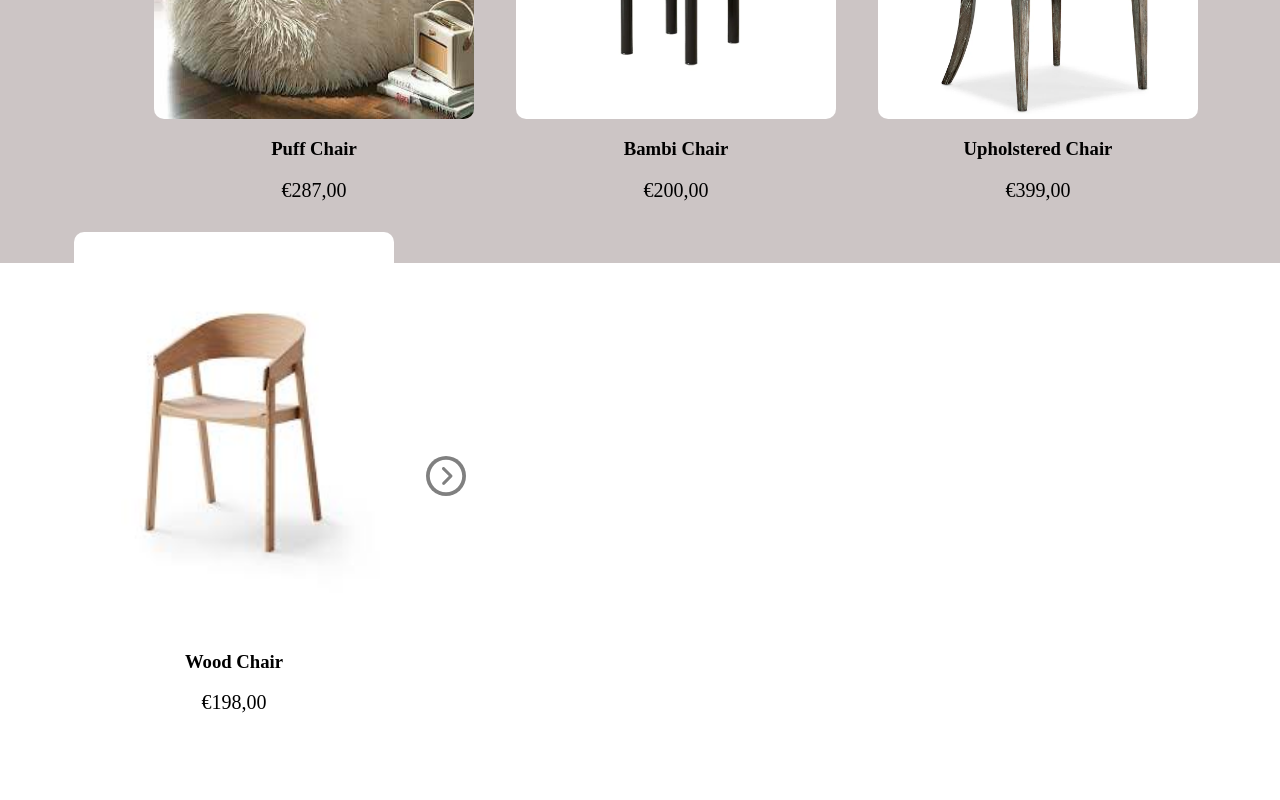
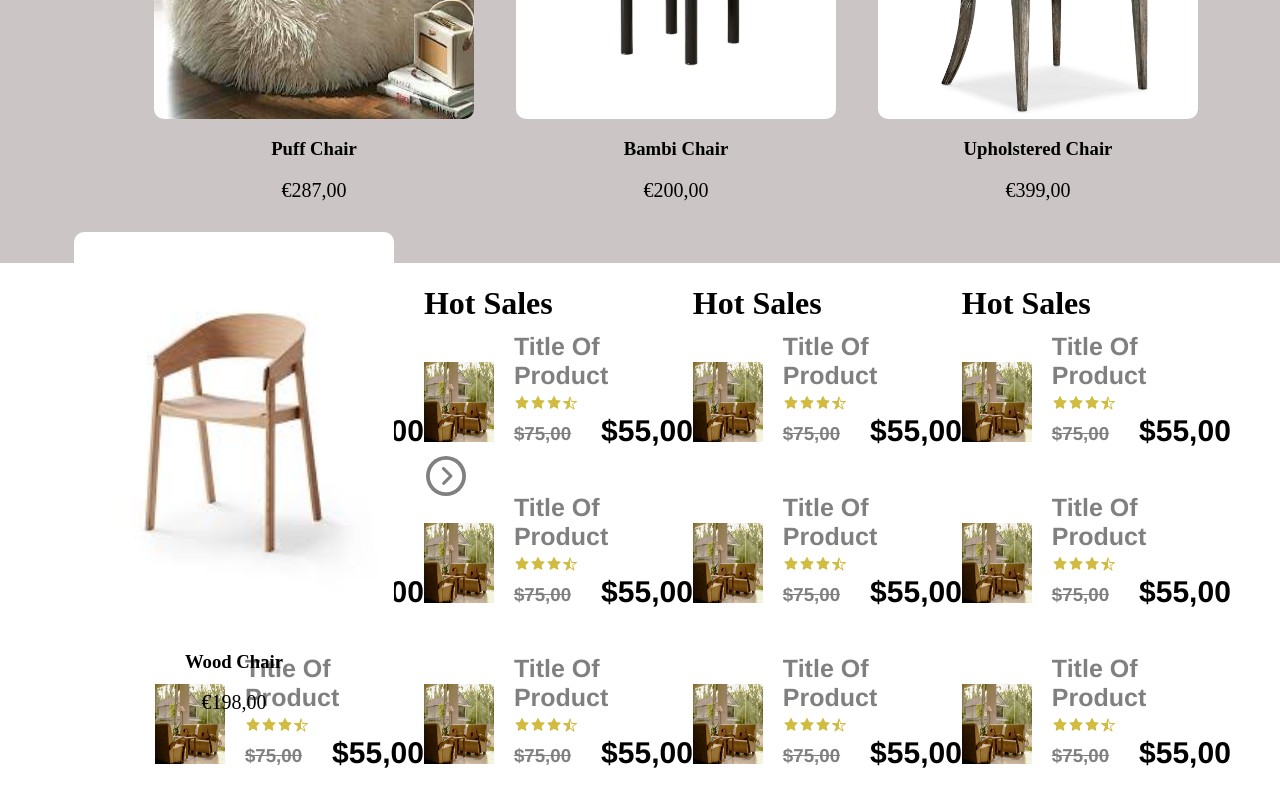
Before and after one commit to Mr-Command/Shop-App, a React (Create React App) app: page / in a window 1280 px wide. Shown: the part 2995-3795 px from the top of the page. Before the commit the page ends 3729 px from the top, so only its background shows below. Built offline with nearby package versions, Linux system fonts and the light colour scheme.

Commit message:
Hot Sales kısmına başlanıldı ve %25 i tamamlandı.

```diff
--- a/src/App.js
+++ b/src/App.js
@@ -2,7 +2,8 @@ import FeaturesNav from './Components/FeaturesNav/featuresnav';
 import Images from './Components/Images/images';
 import Navbar from './Components/Navbar/navbar';
 import Product from "./Components/Product/product"
-import BestSeller from "./Components/bestSeller/bestSeller"
+import BestSeller from "./Components/bestSeller/bestSeller";
+import Sales from "./Components/Sales/sales";
 
 function App() {
   return (
@@ -12,6 +13,7 @@ function App() {
       <FeaturesNav/>
       <Product/>
       <BestSeller/>
+      <div style={{ display: 'flex', marginLeft:"10%",marginRight:"15%", justifyContent:"space-between"}}><Sales/><Sales/><Sales/><Sales/></div>
     </div>
   );
 }
--- /dev/null
+++ b/src/Components/Sales/sales.css
@@ -0,0 +1,54 @@
+.title{
+    display: flex;
+    margin-left: 10%;
+    margin-right: 15%;
+    justify-content: space-between;
+}
+.title h1 {
+    display: inline;
+    margin-bottom: -5px ;
+}
+.sales-card{
+    font-family: 'Franklin Gothic Medium', 'Arial Narrow', Arial, sans-serif;
+    margin-top: 10px;
+    margin-left: 10%;
+    display: flex;
+    align-items: center;
+}
+.sales-card-title{
+    font-size: 25px;
+    color: gray;
+}
+.sales-card-img{
+    height: 80px;
+    width: 70px;
+    margin-right: 20px;
+}
+.sales-card-row {
+    display: flex;
+    flex-direction: column; /* Diğer içerikleri alt alta sıralar */
+    justify-content: flex-start; /* Diğer içeriği yukarı hizalar */
+}
+.cost{
+    margin-top: -30px;
+    display: flex;
+    align-items: center;
+}
+.sales-card h1{
+    margin: 5px 0;
+}
+.sales-card-review {
+    display: flex;
+    align-items: center; /* Değerlendirme yıldızlarını dikey hizalar */
+    margin-bottom: 10px; /* Değerlendirme ve eski fiyat arasında boşluk bırakır */
+}
+.new-cost{
+    margin-left: 30px;
+    font-size: 30px;
+    margin-top: 23px;
+    font-weight: bold;
+}
+.old-cost{
+    color: gray;
+    text-decoration: line-through;
+}
--- /dev/null
+++ b/src/Components/Sales/sales.js
@@ -0,0 +1,67 @@
+import React from 'react';
+import "./sales.css"
+import foto1 from "../../image/image.jpg"
+import { AiFillStar } from "react-icons/ai";
+import { IoIosStarHalf } from "react-icons/io";
+//import { CiStar } from "react-icons/ci";
+
+
+function Sales() {
+    return (
+        <div>
+            <div className='title'>
+                <h1>Hot Sales</h1>
+            </div>
+            <div className='sales-card'>
+                <img src={foto1} alt="" className='sales-card-img'/>
+                <div className='sales-card-row'>
+                    <h1 className='sales-card-title'>Title Of Product</h1>
+                    <section className='sales-card-review'>
+                    <AiFillStar className='rating-star'/>
+                    <AiFillStar className='rating-star'/>
+                    <AiFillStar className='rating-star'/>
+                    <IoIosStarHalf className='rating-star'/>
+                    </section>
+                    <div className='cost'>
+                    <h3 className='old-cost'>$75,00</h3>
+                    <h3 className='new-cost'>$55,00</h3>
+                    </div>
+                </div>
+            </div>
+            <div className='sales-card'>
+                <img src={foto1} alt="" className='sales-card-img'/>
+                <div className='sales-card-row'>
+                    <h1 className='sales-card-title'>Title Of Product</h1>
+                    <section className='sales-card-review'>
+                    <AiFillStar className='rating-star'/>
+                    <AiFillStar className='rating-star'/>
+                    <AiFillStar className='rating-star'/>
+                    <IoIosStarHalf className='rating-star'/>
+                    </section>
+                    <div className='cost'>
+                    <h3 className='old-cost'>$75,00</h3>
+                    <h3 className='new-cost'>$55,00</h3>
+                    </div>
+                </div>
+            </div>
+            <div className='sales-card'>
+                <img src={foto1} alt="" className='sales-card-img'/>
+                <div className='sales-card-row'>
+                    <h1 className='sales-card-title'>Title Of Product</h1>
+                    <section className='sales-card-review'>
+                    <AiFillStar className='rating-star'/>
+                    <AiFillStar className='rating-star'/>
+                    <AiFillStar className='rating-star'/>
+                    <IoIosStarHalf className='rating-star'/>
+                    </section>
+                    <div className='cost'>
+                    <h3 className='old-cost'>$75,00</h3>
+                    <h3 className='new-cost'>$55,00</h3>
+                    </div>
+                </div>
+            </div>
+        </div>
+    );
+}
+
+export default Sales;
```
